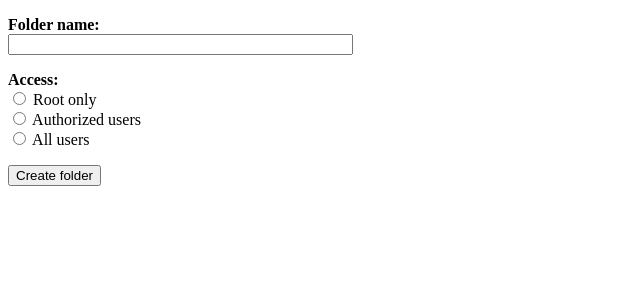
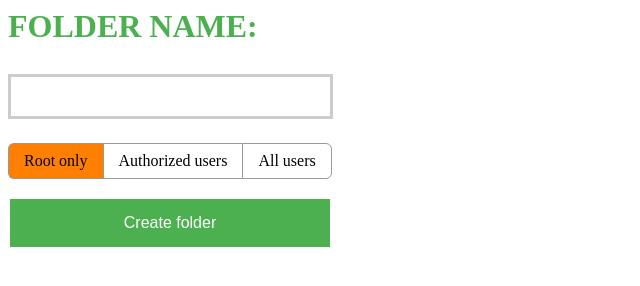
Before and after one commit to Delivery-Klad/Cloud, a plain HTML site: page templates/create.html in a window 1280 px wide. Shown: the whole page, without its empty margins (0-640 px from the left). Drawn offline with Linux system fonts and the light colour scheme.

Commit message:
upd text style

```diff
--- a/templates/create.html
+++ b/templates/create.html
@@ -1,22 +1,106 @@
-<!DOCTYPE HTML>
-<html>
- <head>
+<html><head>
   <meta charset="utf-8">
+  <meta name="viewport" content="width=device-width, initial-scale=1">
   <title>Create folder</title>
+    <style>
+h1 {
+  text-align: left;
+  text-transform: uppercase;
+  color: #4CAF50;
+}
+input[type=text] {
+  width: 325px;
+  padding: 12px 20px;
+  margin: 8px 0;
+  box-sizing: border-box;
+  border: 3px solid #ccc;
+  -webkit-transition: 0.5s;
+  transition: 0.5s;
+  outline: none;
+}
+input[type=text]:focus {
+  border: 3px solid #555;
+}
+.button {
+  width: 320px;
+  background-color: #4CAF50;
+  border: none;
+  color: white;
+  padding: 15px 32px;
+  text-align: center;
+  text-decoration: none;
+  display: inline-block;
+  font-size: 16px;
+  margin: 4px 2px;
+  cursor: pointer;
+  -webkit-transition-duration: 0.4s;
+  transition-duration: 0.4s;
+}
+.button2:hover {
+  box-shadow: 0 12px 16px 0 rgba(0,0,0,0.24),0 17px 50px 0 rgba(0,0,0,0.19);
+}
+.form_radio_group {
+	display: inline-block;
+	overflow: hidden;
+}
+.form_radio_group-item {
+	display: inline-block;
+	float: left;
+}
+.form_radio_group input[type=radio] {
+	display: none;
+}
+.form_radio_group label {
+	display: inline-block;
+	cursor: pointer;
+	padding: 0px 15px;
+	line-height: 34px;
+	border: 1px solid #999;
+	border-right: none;
+	user-select: none;
+}
+.form_radio_group .form_radio_group-item:first-child label {
+	border-radius: 6px 0 0 6px;
+}
+.form_radio_group .form_radio_group-item:last-child label {
+	border-radius: 0 6px 6px 0;
+	border-right: 1px solid #999;
+}
+.form_radio_group input[type=radio]:checked + label {
+	background: #ff8000;
+}
+.form_radio_group label:hover {
+	background: #808080;
+}
+.form_radio_group input[type=radio]:disabled + label {
+	background: #efefef;
+	color: #666;
+}
+</style>
  </head>
  <body>
 
  <form method="get" action="/create/">
-  <input type="hidden" name="path" value="{0}">
-  <p><b>Folder name:</b><br>
+  <input type="hidden" name="path" value="files/7 сем">
+  <p><h1>Folder name:</h1>
    <input type="text" name="arg" size="40">
   </p>
-  <p><b>Access:</b><Br>
-   <input type="radio" name="access" value="root"> Root only<Br>
-   <input type="radio" name="access" value="auth"> Authorized users<Br>
-   <input type="radio" name="access" value="all"> All users<Br>
-  </p>
-  <p><input type="submit" value="Create folder"></p>
+
+ <div class="form_radio_group">
+<div class="form_radio_group-item">
+	<input id="radio-1" type="radio" name="access" value="root" checked="">
+	<label for="radio-1">Root only</label>
+</div><div class="form_radio_group-item">
+	<input id="radio-2" type="radio" name="access" value="auth">
+	<label for="radio-2">Authorized users</label>
+</div>
+
+<div class="form_radio_group-item">
+	<input id="radio-3" type="radio" name="access" value="all">
+	<label for="radio-3">All users</label>
+</div>
+     </div>
+  <p><input class="button button2" type="submit" value="Create folder"></p>
  </form>
- </body>
-</html>
+
+</body></html>
```
Also changed, not shown: source/style.css.
